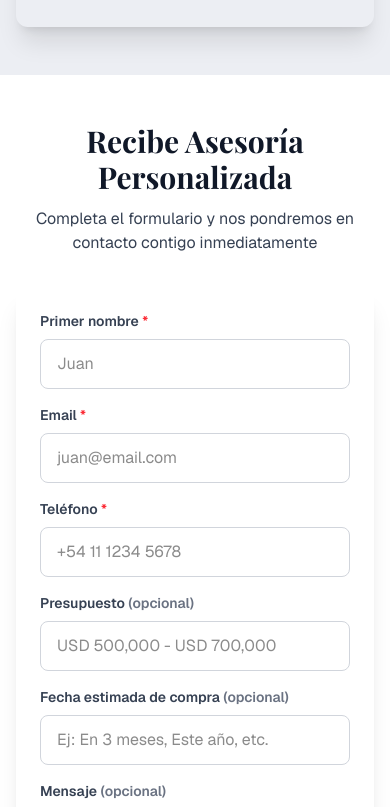
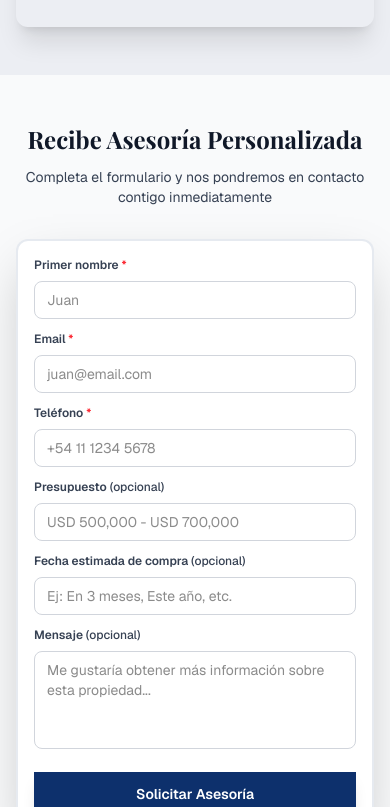
Before and after one commit to VM-Studio/alibroker-propiedades, a Next.js app: page / in a window 390 px wide. Shown: the part 5720-6527 px from the top of the page. Built offline with nearby package versions, Linux system fonts and the light colour scheme; grey boxes are pictures that could not be loaded.

Commit message:
cambios en form

```diff
--- a/src/app/components/ContactForm.tsx
+++ b/src/app/components/ContactForm.tsx
@@ -40,20 +40,40 @@ const FormField = memo(function FormField({
   placeholder: string;
   optional?: boolean;
 }) {
+  // Validar si el campo está completo y válido
+  const isValid = value.trim() !== '' && (
+    type === 'email' ? /^[^\s@]+@[^\s@]+\.[^\s@]+$/.test(value) : true
+  );
+  const showValidation = value.trim() !== '';
+
   return (
     <div>
-      <label className="block text-gray-700 font-semibold mb-2 text-sm lg:text-base">
+      <label className="block text-gray-700 font-semibold mb-2 text-xs sm:text-sm lg:text-base">
         {label} {required && <span className="text-red-500">*</span>}
-        {optional && <span className="text-gray-500 text-sm">(opcional)</span>}
+        {optional && <span className="text-gray-700 font-medium text-xs sm:text-sm">(opcional)</span>}
       </label>
       <input
         type={type}
         required={required}
         value={value}
         onChange={(e) => onChange(name, e.target.value)}
-        className="w-full px-4 py-3 border border-gray-300 rounded-lg focus:ring-2 focus:ring-[#0d306c] focus:border-transparent text-base"
+        className={`w-full px-3 py-2 sm:px-4 sm:py-3 border rounded-lg focus:ring-2 focus:border-transparent text-sm sm:text-base transition-all duration-300 ${
+          showValidation && isValid
+            ? 'border-green-500 bg-green-50/50 focus:ring-green-500'
+            : showValidation && !isValid
+            ? 'border-red-400 bg-red-50/30 focus:ring-red-400'
+            : 'border-gray-300 focus:ring-[#0d306c]'
+        }`}
         placeholder={placeholder}
       />
+      {showValidation && isValid && (
+        <div className="flex items-center gap-1 mt-1 text-green-600 text-xs sm:text-sm animate-[slideDown_0.3s_ease-out]">
+          <svg className="w-3 h-3 sm:w-4 sm:h-4" fill="none" stroke="currentColor" viewBox="0 0 24 24">
+            <path strokeLinecap="round" strokeLinejoin="round" strokeWidth={2} d="M5 13l4 4L19 7" />
+          </svg>
+          <span>Completado</span>
+        </div>
+      )}
     </div>
   );
 });
@@ -83,6 +103,12 @@ export default function ContactForm() {
         body: JSON.stringify(formData),
       });
 
+      // Verificar el tipo de contenido de la respuesta
+      const contentType = response.headers.get('content-type');
+      if (!contentType || !contentType.includes('application/json')) {
+        throw new Error('El servidor no está disponible. Por favor, intenta nuevamente en unos momentos.');
+      }
+
       const data = await response.json();
 
       if (!response.ok) {
@@ -107,43 +133,35 @@ export default function ContactForm() {
   }, [formData]);
 
   return (
-    <section id="contacto" className="py-12 lg:py-20">
+    <section id="contacto" className="py-12 lg:py-20 bg-gray-50">
       <div className="px-4 sm:px-6 lg:px-8 max-w-4xl mx-auto">
+        {submitStatus !== 'success' ? (
+          <>
             <div className="text-center mb-8 lg:mb-12">
-          <h2 className="text-3xl lg:text-4xl font-bold text-gray-900 mb-3 lg:mb-4 font-playfair">
+              <h2 className="text-2xl sm:text-3xl lg:text-4xl font-bold text-gray-900 mb-3 lg:mb-4 font-playfair">
                 Recibe Asesoría Personalizada
               </h2>
-          <p className="text-base lg:text-lg text-gray-700">
+              <p className="text-sm sm:text-base lg:text-lg text-gray-700">
                 Completa el formulario y nos pondremos en contacto contigo inmediatamente
               </p>
             </div>
 
-        {submitStatus !== 'idle' && (
+            {submitStatus === 'error' && (
               <div
-            className={`mb-6 p-4 rounded-lg text-center ${
-              submitStatus === 'success'
-                ? 'bg-green-100 text-green-800 border border-green-200'
-                : 'bg-red-100 text-red-800 border border-red-200'
-            }`}
+                className="mb-6 p-4 rounded-lg text-center animate-[slideDown_0.5s_ease-out] bg-red-100 text-red-800 border border-red-200"
                 role="alert"
               >
                 <div className="flex items-center justify-center gap-2">
-              {submitStatus === 'success' ? (
-                <svg className="w-5 h-5" fill="none" stroke="currentColor" viewBox="0 0 24 24">
-                  <path strokeLinecap="round" strokeLinejoin="round" strokeWidth={2} d="M5 13l4 4L19 7" />
-                </svg>
-              ) : (
                   <svg className="w-5 h-5" fill="none" stroke="currentColor" viewBox="0 0 24 24">
                     <path strokeLinecap="round" strokeLinejoin="round" strokeWidth={2} d="M6 18L18 6M6 6l12 12" />
                   </svg>
-              )}
                   <span>{submitMessage}</span>
                 </div>
               </div>
             )}
 
-        <form onSubmit={handleSubmit} className="bg-white p-6 lg:p-8 rounded-xl lg:rounded-2xl shadow-xl">
-          <div className="grid grid-cols-1 md:grid-cols-2 gap-4 lg:gap-6 mb-4 lg:mb-6">
+            <form onSubmit={handleSubmit} className="bg-white p-4 sm:p-6 lg:p-8 rounded-xl lg:rounded-2xl border-2 transition-all duration-500 shadow-[0_20px_50px_-12px_rgba(0,0,0,0.25)] border-[#0d306c]/10 hover:shadow-[0_25px_70px_-15px_rgba(13,48,108,0.4)]">
+              <div className="grid grid-cols-1 md:grid-cols-2 gap-3 sm:gap-4 lg:gap-6 mb-3 sm:mb-4 lg:mb-6">
             <FormField
               label="Primer nombre"
               name="nombre"
@@ -163,7 +181,7 @@ export default function ContactForm() {
             />
           </div>
 
-          <div className="grid grid-cols-1 md:grid-cols-2 gap-4 lg:gap-6 mb-4 lg:mb-6">
+          <div className="grid grid-cols-1 md:grid-cols-2 gap-3 sm:gap-4 lg:gap-6 mb-3 sm:mb-4 lg:mb-6">
             <FormField
               label="Teléfono"
               type="tel"
@@ -183,7 +201,7 @@ export default function ContactForm() {
             />
           </div>
 
-          <div className="mb-4 lg:mb-6">
+          <div className="mb-3 sm:mb-4 lg:mb-6">
             <FormField
               label="Fecha estimada de compra"
               name="fechaEstimada"
@@ -194,27 +212,39 @@ export default function ContactForm() {
             />
           </div>
 
-          <div className="mb-6">
-            <label className="block text-gray-700 font-semibold mb-2 text-sm lg:text-base">
-              Mensaje <span className="text-gray-500 text-sm">(opcional)</span>
+          <div className="mb-4 sm:mb-6">
+            <label className="block text-gray-700 font-semibold mb-2 text-xs sm:text-sm lg:text-base">
+              Mensaje <span className="text-gray-700 font-medium text-xs sm:text-sm">(opcional)</span>
             </label>
             <textarea
               rows={4}
               value={formData.mensaje}
               onChange={(e) => handleFieldChange('mensaje', e.target.value)}
-              className="w-full px-4 py-3 border border-gray-300 rounded-lg focus:ring-2 focus:ring-[#0d306c] focus:border-transparent text-base resize-none"
+              className={`w-full px-3 py-2 sm:px-4 sm:py-3 border rounded-lg focus:ring-2 focus:border-transparent text-sm sm:text-base resize-none transition-all duration-300 ${
+                formData.mensaje.trim() !== ''
+                  ? 'border-green-500 bg-green-50/50 focus:ring-green-500'
+                  : 'border-gray-300 focus:ring-[#0d306c]'
+              }`}
               placeholder="Me gustaría obtener más información sobre esta propiedad..."
             />
+            {formData.mensaje.trim() !== '' && (
+              <div className="flex items-center gap-1 mt-1 text-green-600 text-xs sm:text-sm animate-[slideDown_0.3s_ease-out]">
+                <svg className="w-3 h-3 sm:w-4 sm:h-4" fill="none" stroke="currentColor" viewBox="0 0 24 24">
+                  <path strokeLinecap="round" strokeLinejoin="round" strokeWidth={2} d="M5 13l4 4L19 7" />
+                </svg>
+                <span>Completado</span>
+              </div>
+            )}
           </div>
 
           <button
             type="submit"
             disabled={isSubmitting}
-            className="w-full bg-[#0d306c] text-white py-4 text-base lg:text-lg font-semibold hover:bg-[#0a2451] transition disabled:bg-gray-400 disabled:cursor-not-allowed shadow-lg active:scale-[0.98] flex items-center justify-center gap-2"
+            className="w-full bg-[#0d306c] text-white py-3 sm:py-4 text-sm sm:text-base lg:text-lg font-semibold hover:bg-[#0a2451] transition disabled:bg-gray-400 disabled:cursor-not-allowed shadow-lg active:scale-[0.98] flex items-center justify-center gap-2"
           >
             {isSubmitting ? (
               <>
-                <svg className="animate-spin h-5 w-5" xmlns="http://www.w3.org/2000/svg" fill="none" viewBox="0 0 24 24">
+                <svg className="animate-spin h-4 w-4 sm:h-5 sm:w-5" xmlns="http://www.w3.org/2000/svg" fill="none" viewBox="0 0 24 24">
                   <circle className="opacity-25" cx="12" cy="12" r="10" stroke="currentColor" strokeWidth="4"></circle>
                   <path className="opacity-75" fill="currentColor" d="M4 12a8 8 0 018-8V0C5.373 0 0 5.373 0 12h4zm2 5.291A7.962 7.962 0 014 12H0c0 3.042 1.135 5.824 3 7.938l3-2.647z"></path>
                 </svg>
@@ -225,6 +255,47 @@ export default function ContactForm() {
             )}
           </button>
         </form>
+          </>
+        ) : (
+          <div className="text-center animate-[slideDown_0.6s_ease-out]">
+            <div className="bg-white p-8 sm:p-12 lg:p-16 rounded-xl lg:rounded-2xl border-2 border-green-500/50 shadow-[0_20px_50px_-12px_rgba(34,197,94,0.3)]">
+              {/* Icono de checkmark grande */}
+              <div className="flex justify-center mb-6">
+                <div className="w-16 h-16 sm:w-20 sm:h-20 bg-green-500 rounded-full flex items-center justify-center animate-[successPulse_0.6s_ease-in-out]">
+                  <svg className="w-10 h-10 sm:w-12 sm:h-12 text-white animate-[checkmark_0.6s_ease-in-out]" fill="none" stroke="currentColor" viewBox="0 0 24 24">
+                    <path strokeLinecap="round" strokeLinejoin="round" strokeWidth={3} d="M5 13l4 4L19 7" />
+                  </svg>
+                </div>
+              </div>
+
+              {/* Mensaje principal */}
+              <h2 className="text-2xl sm:text-3xl lg:text-4xl font-bold text-gray-900 mb-4 font-playfair">
+                ¡Gracias por Contactarnos!
+              </h2>
+
+              <p className="text-base sm:text-lg lg:text-xl text-gray-700 mb-6 max-w-2xl mx-auto">
+                Hemos recibido tu solicitud exitosamente. Te hemos enviado un email de confirmación.
+              </p>
+
+              <div className="bg-green-50 border border-green-200 rounded-lg p-4 sm:p-6 mb-6 max-w-xl mx-auto">
+                <p className="text-sm sm:text-base text-gray-800">
+                  <span className="font-semibold text-green-700">Nuestro equipo te contactará pronto</span> para brindarte la asesoría personalizada que necesitas.
+                </p>
+              </div>
+
+              {/* Botón para enviar otro formulario */}
+              <button
+                onClick={() => setSubmitStatus('idle')}
+                className="inline-flex items-center gap-2 text-[#0d306c] hover:text-[#0a2451] font-semibold text-sm sm:text-base transition-colors"
+              >
+                <svg className="w-5 h-5" fill="none" stroke="currentColor" viewBox="0 0 24 24">
+                  <path strokeLinecap="round" strokeLinejoin="round" strokeWidth={2} d="M10 19l-7-7m0 0l7-7m-7 7h18" />
+                </svg>
+                Enviar otra consulta
+              </button>
+            </div>
+          </div>
+        )}
       </div>
     </section>
   );
--- a/src/app/globals.css
+++ b/src/app/globals.css
@@ -83,3 +83,41 @@ img {
 .overflow-hidden {
   -webkit-overflow-scrolling: touch;
 }
+
+/* Animaciones del formulario de contacto */
+@keyframes slideDown {
+  from {
+    opacity: 0;
+    transform: translateY(-20px);
+  }
+  to {
+    opacity: 1;
+    transform: translateY(0);
+  }
+}
+
+@keyframes checkmark {
+  0% {
+    transform: scale(0) rotate(-45deg);
+    opacity: 0;
+  }
+  50% {
+    transform: scale(1.2) rotate(0deg);
+  }
+  100% {
+    transform: scale(1) rotate(0deg);
+    opacity: 1;
+  }
+}
+
+@keyframes successPulse {
+  0% {
+    transform: scale(1);
+  }
+  50% {
+    transform: scale(1.02);
+  }
+  100% {
+    transform: scale(1);
+  }
+}
```
Lines whose indentation alone changed are shown as unchanged.
